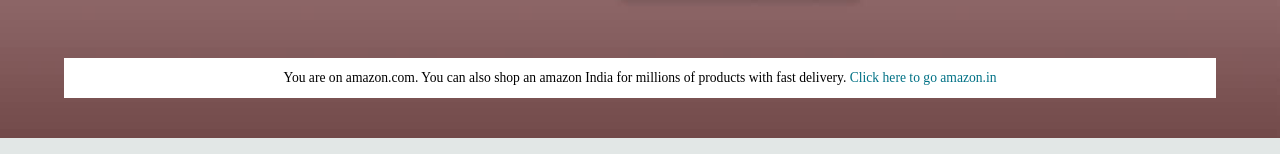
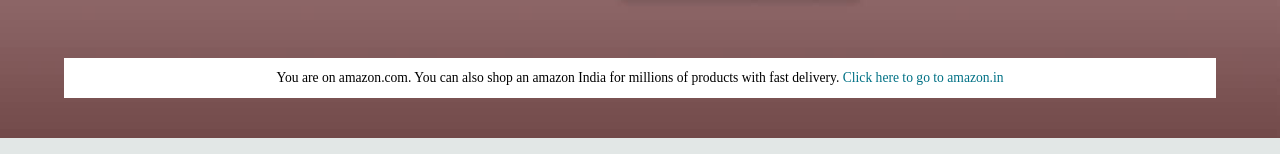
Before and after one commit to Santhi025/amazon-clone, a plain HTML site: page index.html in a window 1280 px wide. Shown: the part 322-476 px from the top of the page. Drawn offline with Linux system fonts and the light colour scheme.

Commit message:
Update index.html

```diff
--- a/index.html
+++ b/index.html
@@ -429,7 +429,7 @@ ul{
 
    <div class="hero">
 <div class="hero-msg">
-    <p>You are on amazon.com. You can also shop an amazon India for millions of products with fast delivery. <a>Click here to go amazon.in</a></p>
+    <p>You are on amazon.com. You can also shop an amazon India for millions of products with fast delivery. <a>Click here to go to amazon.in</a></p>
 </div>
    </div>
    <!-- SHOPPING , FIRST-->
```
